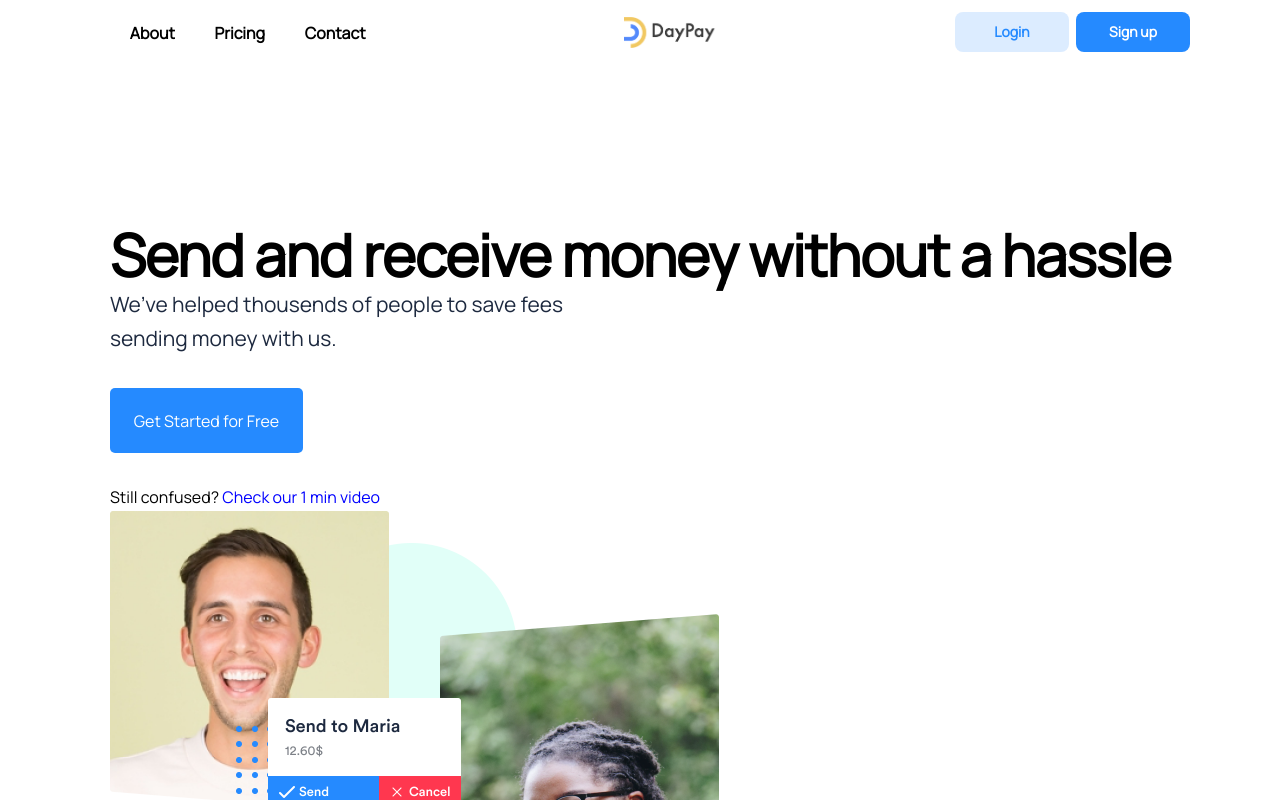
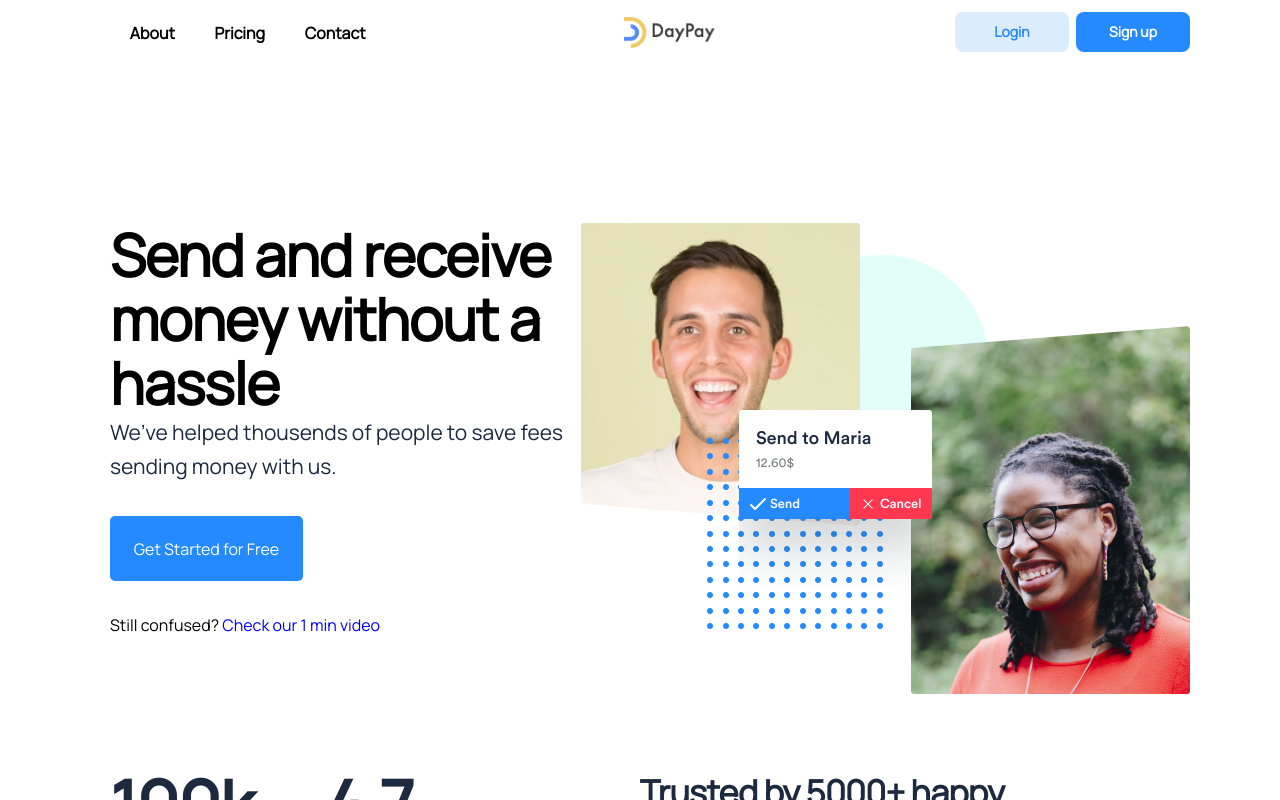
Before and after one commit to Vinyeta/DayPay-react, a React (Create React App) app: page / in a window 1280 px wide. Shown: the top 800 px of the page. Built offline with nearby package versions, Linux system fonts and the light colour scheme.

Commit message:
more merge fixes

```diff
--- a/src/App.css
+++ b/src/App.css
@@ -2,7 +2,10 @@
 .secondprincipal__container{
     display: flex;
     flex-direction: row;
+    display: flex;
+    flex-direction: row;
 }
+
 .secondprincipal__container >img {
     margin-left: 100px;
     margin-top: -22px;
--- a/src/components/introducePage/IntroducePage.css
+++ b/src/components/introducePage/IntroducePage.css
@@ -1,5 +1,7 @@
 .introducePage__principal__conteiner{
     margin-top: 159px;
+    display: flex;
+    flex-direction: row;
 }
 .introduceImage__container >img{
     width: 609px;
```
